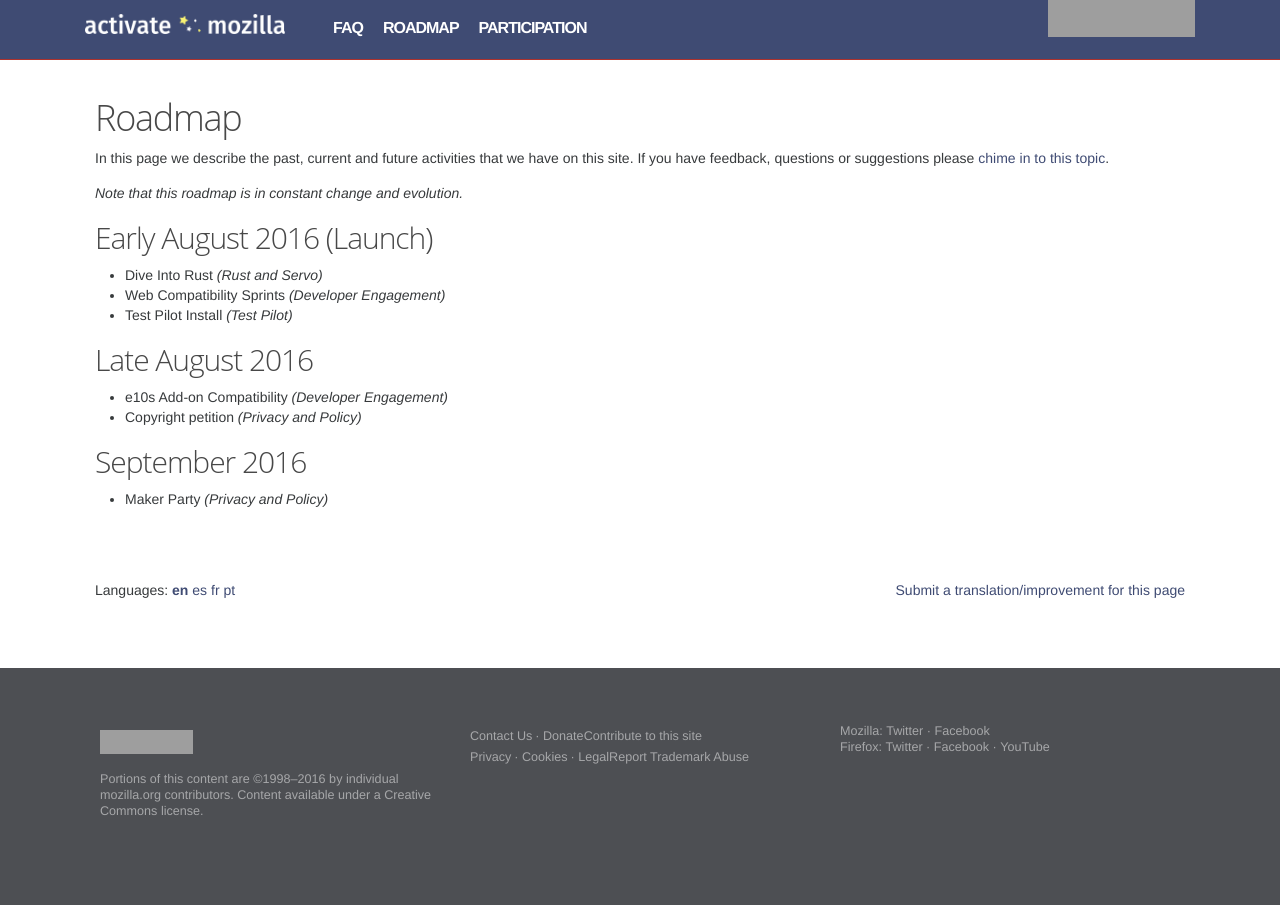
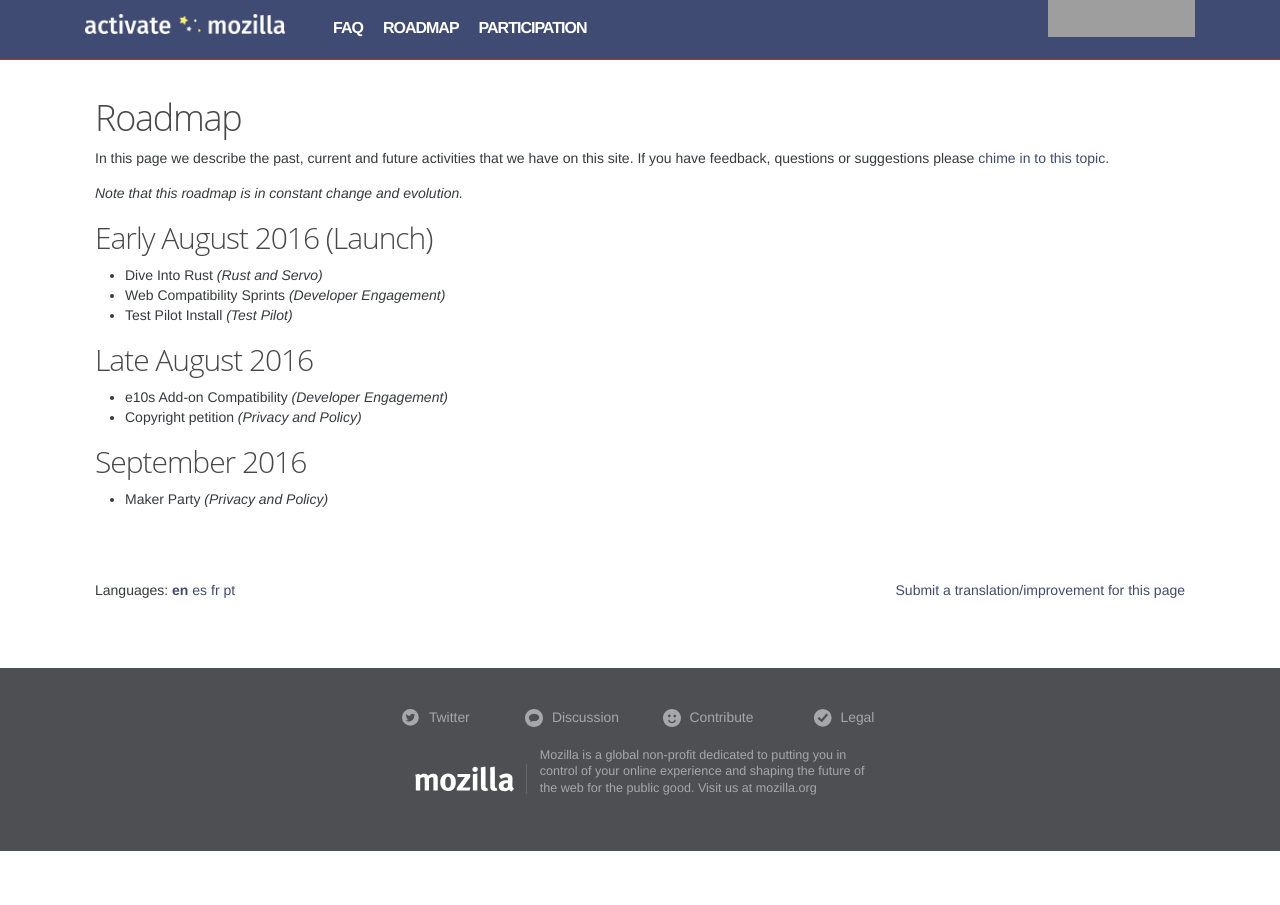
Before and after one commit to mozilla/activate.mozilla.community, a Jekyll site: the page built from _pages/roadmap.md, in a window 1280 px wide. Built offline with Jekyll 4.4.1, drawn with Linux system fonts in a browser that asks for light colours; some web fonts are replaced; grey boxes are pictures that could not be loaded.

Commit message:
Adjust footer to a more clean design

```diff
--- a/_includes/footer.html
+++ b/_includes/footer.html
@@ -2,45 +2,42 @@
 
   <div class="wrapper container row">
 
-      <div class="footer-col col-md-4">
-        <h1 class="logo"><a href="https://www.mozilla.org/" data-link-type="footer" data-link-name="Mozilla">Mozilla</a></h1>
-        <p class="license">Portions of this content are ©1998–2016 by individual mozilla.org contributors. Content available under a <a href="https://www.mozilla.org/foundation/licensing/website-content/">Creative Commons license</a>.</p>
+    <div class="icons">
+      <div class="icon-container">
+        <div class="icon">
+          <img src="/asserts/img/icon-twitter.svg" class="footer-icon">
+          <a href="https://twitter.com/MozParticipate" target="_blank">Twitter</a>
+        </div>
       </div>
-      <div class="footer-col col-md-4">
-        <ul class="links-join">
-          <li><a href="https://www.mozilla.org/contact/" data-link-type="footer" data-link-name="Contact Us">Contact Us</a></li>
-          <li class="wrap"><a href="https://donate.mozilla.org/en-US/?presets=100,50,25,15&amp;amount=50&amp;ref=EOYFR2015&amp;utm_campaign=EOYFR2015&amp;utm_source=mozilla.org&amp;utm_medium=referral&amp;utm_content=footer&amp;currency=usd" class="donate" data-link-type="footer" data-link-name="Donate">Donate</a></li>
-          <li class="clear"><a href="https://github.com/mozilla/activate.mozilla.community" data-link-type="footer" data-link-name="Contribute to this site">Contribute to this site</a></li>
-        </ul>
+      <div class="icon-container">
+        <div class="icon">
+          <img src="/asserts/img/icon-irc.svg" class="footer-icon">
+          <a href="https://discourse.mozilla-community.org/c/participation-leaders" target="_blank">Discussion</a>
+        </div>
+      </div>
+      <div class="icon-container">
+        <div class="icon">
+          <img src="/asserts/img/icon-code.svg" class="footer-icon">
+          <a href="https://github.com/mozilla/activate.mozilla.community" target="_blank">Contribute</a>
+        </div>
+      </div>
+      <div class="icon-container">
+        <div class="icon">
+          <img src="/asserts/img/icon-terms.svg" class="footer-icon">
+          <a href="https://www.mozilla.org/en-US/about/legal.html" target="_blank">Legal</a>
+        </div>
+      </div>
+    </div>
 
-
-        <ul class="links-legal">
-          <li><a href="https://www.mozilla.org/privacy/" data-link-type="footer" data-link-name="Privacy">Privacy</a></li>
-          <li class="wrap"><a href="https://www.mozilla.org/privacy/websites/#cookies" data-link-type="footer" data-link-name="Cookies">Cookies</a></li>
-          <li class="wrap"><a href="https://www.mozilla.org/about/legal/" data-link-type="footer" data-link-name="Legal">Legal</a></li>
-          <li class="clear"><a href="https://www.mozilla.org/about/legal/fraud-report/" data-link-type="footer" data-link-name="Report Trademark Abuse">Report Trademark Abuse</a></li>
-        </ul>
-      </div>
-      <div class="footer-col col-md-4">
-        <ul class="links-social">
-          <li>
-            Mozilla:
-            <ul>
-              <li><a href="https://twitter.com/mozilla" data-link-type="footer" data-link-name="Twitter">Twitter</a></li>
-              <li><a href="https://www.facebook.com/mozilla" data-link-type="footer" data-link-name="Facebook">Facebook</a></li>
-            </ul>
-          </li>
-          <li>
-            Firefox:
-            <ul>
-              <li><a href="https://twitter.com/firefox" data-link-type="footer" data-link-name="Twitter">Twitter</a></li>
-              <li><a href="https://www.facebook.com/Firefox" data-link-type="footer" data-link-name="Facebook">Facebook</a></li>
-              <li><a href="https://www.youtube.com/firefoxchannel" data-link-type="footer" data-link-name="YouTube">YouTube</a></li>
-            </ul>
-          </li>
-        </ul>
-
-      </div>
+    <div class="footer-content">
+      <a href="https://www.mozilla.org/" class="logo" target="_blank">
+        <img src="/asserts/img/mozilla-wordmark.svg" height="30" width="105"></a>
+      <p>
+        Mozilla is a global non-profit dedicated to putting you in control of your online
+        experience and shaping the future of the web for the public good. Visit us at
+        <a target="_blank" href="//mozilla.org">mozilla.org</a>
+      </p>
+    </div>
 
   </div>
 
--- a/_sass/_layout.scss
+++ b/_sass/_layout.scss
@@ -79,86 +79,69 @@
     width: 100%;
     margin: 1em 0 0;
 
+    .icons {
+        margin-bottom: 20px;
+        text-align: center;
+
+        .icon-container {
+            display: inline-block;
+            margin: 0 1.125rem;
+            min-width: 110px;
+            font-size: 1.1em;
+
+            @include media-query($on-palm) {
+                display: block;
+                width: 100%;
+            }
+
+            .icon {
+                .footer-icon {
+                    max-width: 18px;
+                    opacity: 0.5;
+                    margin-right: 5px;
+                }
+
+                @include media-query($on-palm) {
+                    text-align: center;
+                }
+
+                img {
+                    @include media-query($on-palm) {
+                        display: block;
+                        margin: 5px auto;
+                        width: 20px;
+                    }
+                }
+            }
+        }
+    }
+
     a {
         color: #a6a7a9;
     }
 
-    .logo a {
-        text-indent: 120%;
-        white-space: nowrap;
-        overflow: hidden;
-        display: inline-block;
-        background-image: url(https://www.mozilla.org/media/img/sandstone/footer-mozilla.png);
-        width: 93px;
-        height: 24px;
-    }
+    .footer-content {
+        display: flex;
+        align-items: center;
+        flex-shrink: 0;
+        justify-content: center;
+        max-width: 45rem;
+        margin: 0 auto;
 
-    .footer-col {
-        margin-bottom: 15px;
-        padding: 15px;
-
-        .links-social ul {
-            line-height: inherit;
+        a.logo {
+            color: white;
+            display: inline-block;
+            border-right: 0.0625rem solid #666;
+            padding-right: 1.25rem;
+            margin-right: 1.25rem;
+            margin-top: 0;
+            padding-top: 0;
         }
 
-        .links-social li li,
-        .links-social li ul {
-            display: inline;
-            margin-left: 0;
-        }
-
-        .links-social li li::before {
-            content: "\00B7\00A0";
-        }
-
-        .links-social li li:first-child::before {
-            content: "";
-        }
-
-        ul.links-social {
-            overflow: hidden;
-            list-style: none;
-            margin-left: 0;
-        }
-    }
-}
-
-.footer-heading {
-    font-size: 18px;
-    margin-bottom: $spacing-unit / 2;
-}
-
-.contact-list,
-.social-media-list {
-    list-style: none;
-    margin-left: 0;
-}
-
-.footer-col-wrapper {
-    font-size: 15px;
-    color: $grey-color;
-    margin-left: -$spacing-unit / 2;
-    @extend %clearfix;
-}
-
-.footer-col {
-    float: left;
-    margin-bottom: $spacing-unit / 2;
-    padding-left: $spacing-unit / 2;
-
-    ul.links-join, ul.links-legal {
-        margin: 5px 0;
-        overflow: hidden;
-
-        li {
-            float: left;
-            margin: 0;
-            list-style-type: none;
-
-            &.wrap:before {
-                content: "\00B7\00A0";
-                margin-left: 3px;
-            }
+        p {
+            color: rgba(255, 255, 255, 0.5);
+            text-align: left;
+            width: calc(100% - 10.375rem);
         }
     }
 }
```
Also changed, not shown: _includes/index.md (+0 -10 lines), asserts/img/icon-code.svg (added), asserts/img/icon-irc.svg (added), asserts/img/icon-terms.svg (added), asserts/img/icon-twitter.svg (added), asserts/img/mozilla-wordmark.svg (added).
